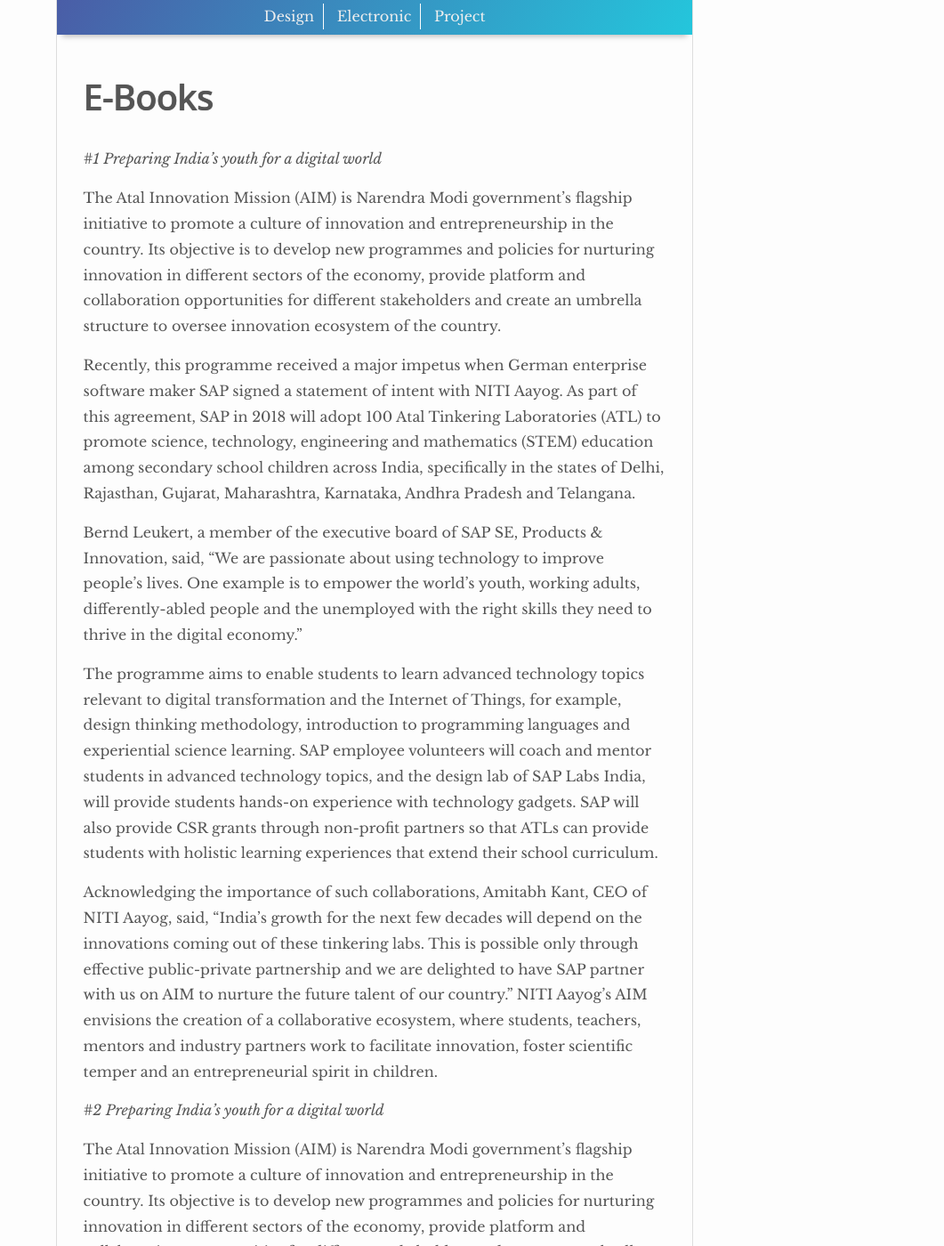
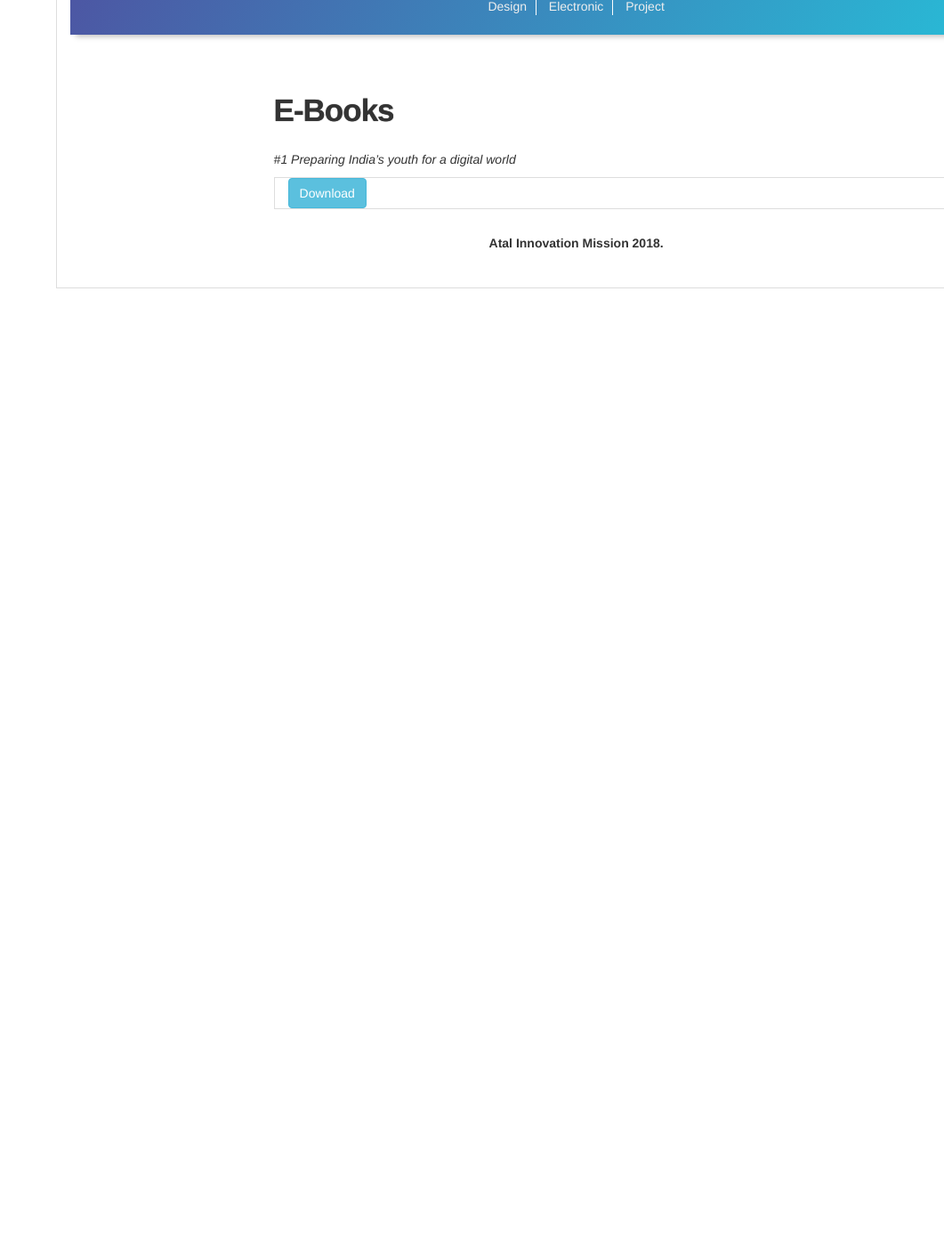
Before and after one commit to yugn27/atel, a Jekyll site: the page built from _pages/ebooks.md, in a window 1280 px wide and 1400 px high, scrolled down 270 px. Shown: the whole window at 89% size, without its empty margins (219-1280 px from the left). Built offline with Jekyll 4.4.1, drawn with Linux system fonts in a browser that asks for light colours; after the commit the page ends 900 px from its top, so only the background shows below that; some of the changed text lies outside the part shown.

Commit message:
Update ebooks.md

```diff
--- a/_pages/ebooks.md
+++ b/_pages/ebooks.md
@@ -12,25 +12,14 @@ active: active
 
 *#1 Preparing India’s youth for a digital world*
 
-The Atal Innovation Mission (AIM) is Narendra Modi government’s flagship initiative to promote a culture of innovation and entrepreneurship in the country. Its objective is to develop new programmes and policies for nurturing innovation in different sectors of the economy, provide platform and collaboration opportunities for different stakeholders and create an umbrella structure to oversee innovation ecosystem of the country.
-
-Recently, this programme received a major impetus when German enterprise software maker SAP signed a statement of intent with NITI Aayog. As part of this agreement, SAP in 2018 will adopt 100 Atal Tinkering Laboratories (ATL) to promote science, technology, engineering and mathematics (STEM) education among secondary school children across India, specifically in the states of Delhi, Rajasthan, Gujarat, Maharashtra, Karnataka, Andhra Pradesh and Telangana.
-
-Bernd Leukert, a member of the executive board of SAP SE, Products & Innovation, said, “We are passionate about using technology to improve people’s lives. One example is to empower the world’s youth, working adults, differently-abled people and the unemployed with the right skills they need to thrive in the digital economy.”
-
-The programme aims to enable students to learn advanced technology topics relevant to digital transformation and the Internet of Things, for example, design thinking methodology, introduction to programming languages and experiential science learning. SAP employee volunteers will coach and mentor students in advanced technology topics, and the design lab of SAP Labs India, will provide students hands-on experience with technology gadgets. SAP will also provide CSR grants through non-profit partners so that ATLs can provide students with holistic learning experiences that extend their school curriculum.
-
-Acknowledging the importance of such collaborations, Amitabh Kant, CEO of NITI Aayog, said, “India’s growth for the next few decades will depend on the innovations coming out of these tinkering labs. This is possible only through effective public-private partnership and we are delighted to have SAP partner with us on AIM to nurture the future talent of our country.” NITI Aayog’s AIM envisions the creation of a collaborative ecosystem, where students, teachers, mentors and industry partners work to facilitate innovation, foster scientific temper and an entrepreneurial spirit in children.
+<link rel="stylesheet" href="https://maxcdn.bootstrapcdn.com/bootstrap/3.3.7/css/bootstrap.min.css">
+  <script src="https://ajax.googleapis.com/ajax/libs/jquery/3.3.1/jquery.min.js"></script>
+  <script src="https://maxcdn.bootstrapcdn.com/bootstrap/3.3.7/js/bootstrap.min.js"></script>
 
 
-*#2 Preparing India’s youth for a digital world*
 
-The Atal Innovation Mission (AIM) is Narendra Modi government’s flagship initiative to promote a culture of innovation and entrepreneurship in the country. Its objective is to develop new programmes and policies for nurturing innovation in different sectors of the economy, provide platform and collaboration opportunities for different stakeholders and create an umbrella structure to oversee innovation ecosystem of the country.
+<div class="container">
 
-Recently, this programme received a major impetus when German enterprise software maker SAP signed a statement of intent with NITI Aayog. As part of this agreement, SAP in 2018 will adopt 100 Atal Tinkering Laboratories (ATL) to promote science, technology, engineering and mathematics (STEM) education among secondary school children across India, specifically in the states of Delhi, Rajasthan, Gujarat, Maharashtra, Karnataka, Andhra Pradesh and Telangana.
+  <a href="#" class="btn btn-info" role="button">Download</a>
 
-Bernd Leukert, a member of the executive board of SAP SE, Products & Innovation, said, “We are passionate about using technology to improve people’s lives. One example is to empower the world’s youth, working adults, differently-abled people and the unemployed with the right skills they need to thrive in the digital economy.”
-
-The programme aims to enable students to learn advanced technology topics relevant to digital transformation and the Internet of Things, for example, design thinking methodology, introduction to programming languages and experiential science learning. SAP employee volunteers will coach and mentor students in advanced technology topics, and the design lab of SAP Labs India, will provide students hands-on experience with technology gadgets. SAP will also provide CSR grants through non-profit partners so that ATLs can provide students with holistic learning experiences that extend their school curriculum.
-
-Acknowledging the importance of such collaborations, Amitabh Kant, CEO of NITI Aayog, said, “India’s growth for the next few decades will depend on the innovations coming out of these tinkering labs. This is possible only through effective public-private partnership and we are delighted to have SAP partner with us on AIM to nurture the future talent of our country.” NITI Aayog’s AIM envisions the creation of a collaborative ecosystem, where students, teachers, mentors and industry partners work to facilitate innovation, foster scientific temper and an entrepreneurial spirit in children.
+</div>
```
